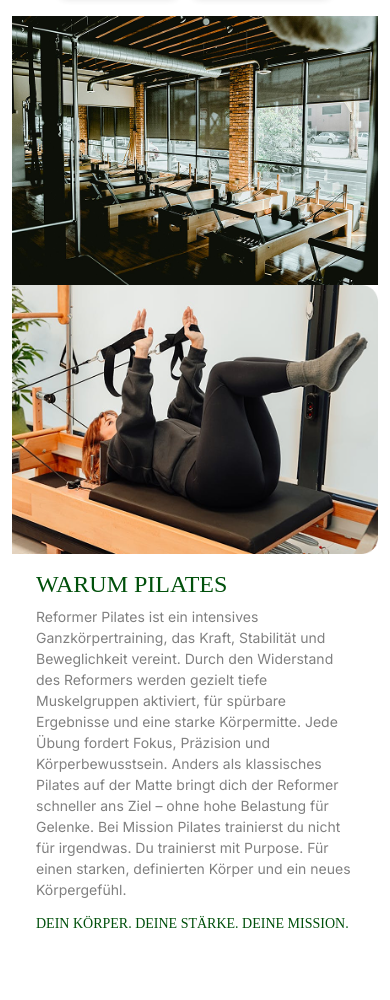
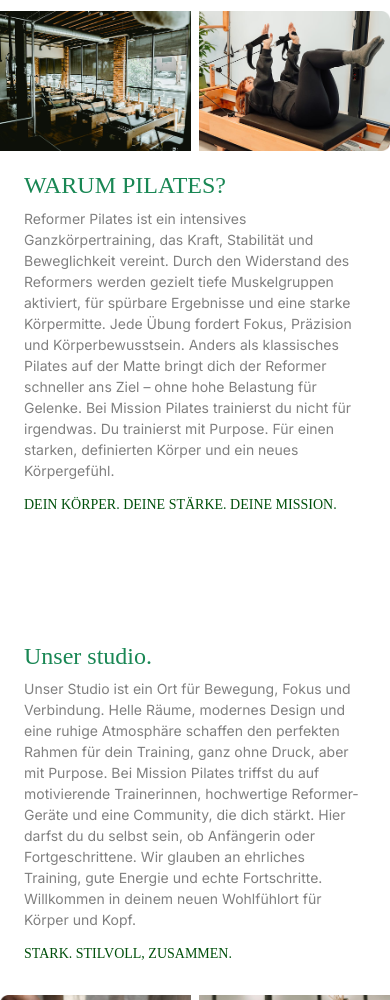
Before and after one commit to kaaathi1211/Mission-Pilates, a plain HTML site: page index.html in a window 390 px wide. Shown: the part 1000-2000 px from the top of the page. Before the commit the page ends 1957 px from the top, so only its background shows below. Drawn offline with nearby package versions, Linux system fonts and the light colour scheme; a web font is replaced by a local one.

Commit message:
Finished about pilates responsive section

```diff
--- a/index.html
+++ b/index.html
@@ -58,17 +58,22 @@
 </div>
    </div>
 
-   <div class="container-fluid about-pilates-home">
-    <div class="row m-0">
-        <div class="col-12 col-md-4 p-0">
-    <img src="Images/IMG 1.png" class="home-img" alt="">
+   <div class="container-fluid px-0 py-5">
+    <div class="row">
+        <div class="col-12 col-lg-6">
+            <div class="row g-2">
+                <div class="col-6">
+    <img src="Images/IMG 1.png" class="img-fluid w-100 home-img" alt="">
 </div>
-<div class="col-12 col-md-4 p-0">
-    <img src="Images/IMG 2.png" class="home-img" alt="">
+<div class="col-6">
+    <img src="Images/IMG 2.png" class="img-fluid w-100 home-img" alt="">
 </div>
-<div class="col-12 col-md-4 p-0">
-    <div class="text-group">
-    <h2>WARUM PILATES</h2>
+</div>
+</div>
+
+<div class="col-12 col-lg-6 d-flex flex-column justify-content-start">
+    <div class="p-4 text-group">
+    <h2 class="text-success">WARUM PILATES?</h2>
     <p>Reformer Pilates ist ein intensives Ganzkörpertraining, das Kraft, Stabilität und Beweglichkeit vereint.
         Durch den Widerstand des Reformers werden gezielt tiefe Muskelgruppen aktiviert, für spürbare Ergebnisse und eine starke Körpermitte. Jede Übung fordert Fokus, Präzision und Körperbewusstsein.
         Anders als klassisches Pilates auf der Matte bringt dich der Reformer schneller ans Ziel – ohne hohe Belastung für Gelenke. Bei Mission Pilates trainierst du nicht für irgendwas. Du trainierst mit Purpose. Für einen starken, definierten Körper und ein neues Körpergefühl.
@@ -79,6 +84,33 @@
 </div>
  </div>
 
+ <div class="container-fluid px-0 py-5">
+    <div class="row">
+        <div class="col-12 col-lg-6 d-flex flex-column justify-content-start">
+            <div class="p-4 text-group">
+                <h2 class="text-success">Unser studio.</h2>
+                <p>
+                    Unser Studio ist ein Ort für Bewegung, Fokus und Verbindung. Helle Räume, modernes Design und eine ruhige Atmosphäre schaffen den perfekten Rahmen für dein Training, ganz ohne Druck, aber mit Purpose.
+Bei Mission Pilates triffst du auf motivierende Trainerinnen, hochwertige Reformer-Geräte und eine Community, die dich stärkt. Hier darfst du du selbst sein, ob Anfängerin oder Fortgeschrittene.
+Wir glauben an ehrliches Training, gute Energie und echte Fortschritte. Willkommen in deinem neuen Wohlfühlort für Körper und Kopf.
+                </p>
+                <h5>Stark. stilvoll, zusammen.</h5>
+            </div>
+        </div>
+        <div class="col-12 col-lg-6">
+            <div class="row g-2">
+                <div class="col-6">
+                    <img src="Images/IMG 3.png" class="img-fluid w-100 home-img" alt="">
+                </div>
+                <div class="col-6">
+                    <img src="Images/IMG 4.png" class="img-fluid w-100 home-img" alt="">
+                </div>
+            </div>
+         </div>
+        </div>
+    </div>
+ </div>
+
 <script src="https://cdn.jsdelivr.net/npm/bootstrap@5.3.0/dist/js/bootstrap.bundle.min.js"></script>
 </body>
 </html>
--- a/styles.css
+++ b/styles.css
@@ -123,7 +123,9 @@ body, html {
     width: 100%;
     height: auto;
     display: block;
+    padding-bottom: 20px;
   }
   .text-group {
-    padding: 1rem 1.5rem;
+    padding-top: 0 !important;
+    margin-top: 0 !important;
   }
```
